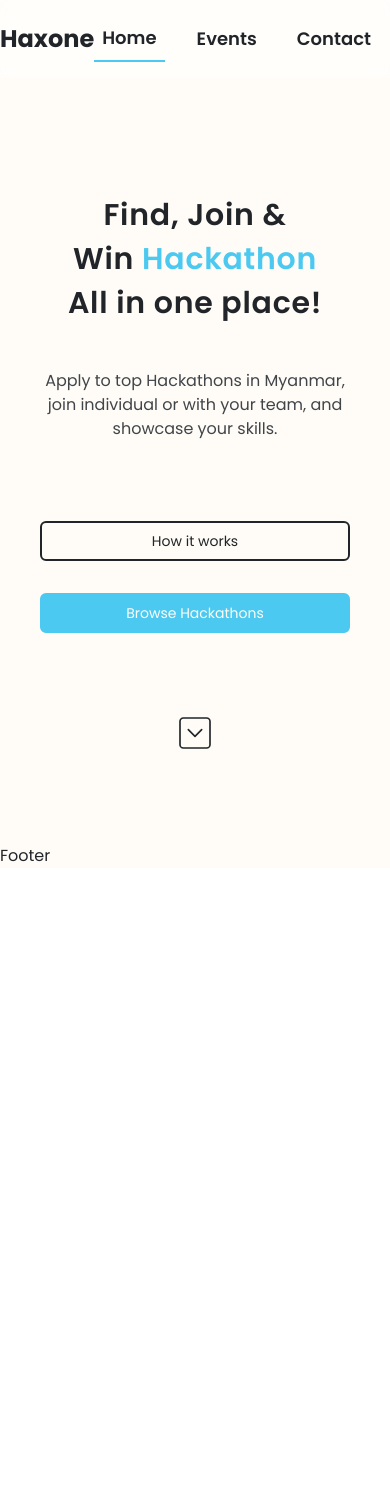
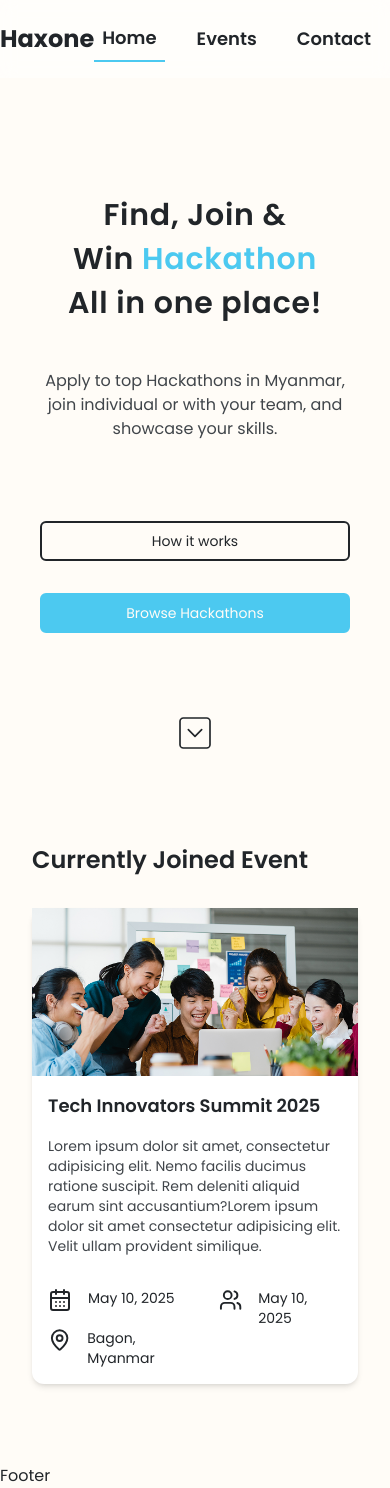
Before and after one commit to DHOKE-HTOE-Inc/haxone, a React (Vite) app in the folder client/: page / in a window 390 px wide. Before the commit the page ends 868 px from the top, so only its background shows below. Built offline with nearby package versions, Linux system fonts and the light colour scheme; no server answers.

Commit message:
satisfied with responsive in currentJoinedEvent

```diff
--- a/client/src/components/CurrentJoinedEvent.jsx
+++ b/client/src/components/CurrentJoinedEvent.jsx
@@ -3,19 +3,25 @@ import { CalendarDays, MapPin, Users } from "lucide-react";
 
 const CurrentJoinedEvent = () => {
   return (
-    <section className="container mx-auto mt-12 mb-20">
-      <div className="text-4xl font-semibold mb-8">Currently Joined Event</div>
+    <section className="container mx-auto mt-0 md:mt-12 mb-20 px-8">
+      <div className="text-2xl md:text-3xl xl:text-4xl font-semibold mb-8">
+        Currently Joined Event
+      </div>
 
-      <div className="bg-white w-full rounded-xl shadow-md flex">
-        <div className="w-1/2">
-          <img src="/eventdefault.png" alt="" className="w-full object-cover" />
+      <div className="bg-white w-full rounded-xl shadow-md flex flex-col md:flex-row">
+        <div className="w-full md:w-1/2">
+          <img
+            src="/eventdefault.png"
+            alt=""
+            className="w-full h-full object-cover"
+          />
         </div>
 
-        <div className="py-4 px-8 w-1/2">
-          <div className="text-2xl font-semibold mb-4">
+        <div className="py-4 px-4 md:px-8 w-full md:w-1/2">
+          <div className="text-lg sm:text-2xl md:text-3xl font-semibold mb-4">
             Tech Innovators Summit 2025
           </div>
-          <div className="text-muted-gray">
+          <div className="text-muted-gray text-sm md:text-base">
             Lorem ipsum dolor sit amet, consectetur adipisicing elit. Nemo
             facilis ducimus ratione suscipit. Rem deleniti aliquid earum sint
             accusantium?Lorem ipsum dolor sit amet consectetur adipisicing elit.
@@ -25,15 +31,18 @@ const CurrentJoinedEvent = () => {
           <div className="flex mt-8 gap-4">
             <div className="flex flex-col gap-4">
               <div className="flex gap-4">
-                <CalendarDays /> <div>May 10, 2025</div>
+                <CalendarDays />{" "}
+                <div className="text-sm md:text-base">May 10, 2025</div>
               </div>
               <div className="flex gap-4">
-                <MapPin /> <div>Bagon, Myanmar</div>
+                <MapPin />{" "}
+                <div className="text-sm md:text-base">Bagon, Myanmar</div>
               </div>
             </div>
             <div>
               <div className="flex gap-4">
-                <Users /> <div>May 10, 2025</div>
+                <Users />{" "}
+                <div className="text-sm md:text-base">May 10, 2025</div>
               </div>
             </div>
           </div>
--- a/client/src/pages/Home.jsx
+++ b/client/src/pages/Home.jsx
@@ -7,7 +7,7 @@ const Home = () => {
   return (
     <>
       <Hero />
-      {/* <CurrentJoinedEvent /> */}
+      <CurrentJoinedEvent />
       {/* <OnGoingEvent /> */}
     </>
   );
```
